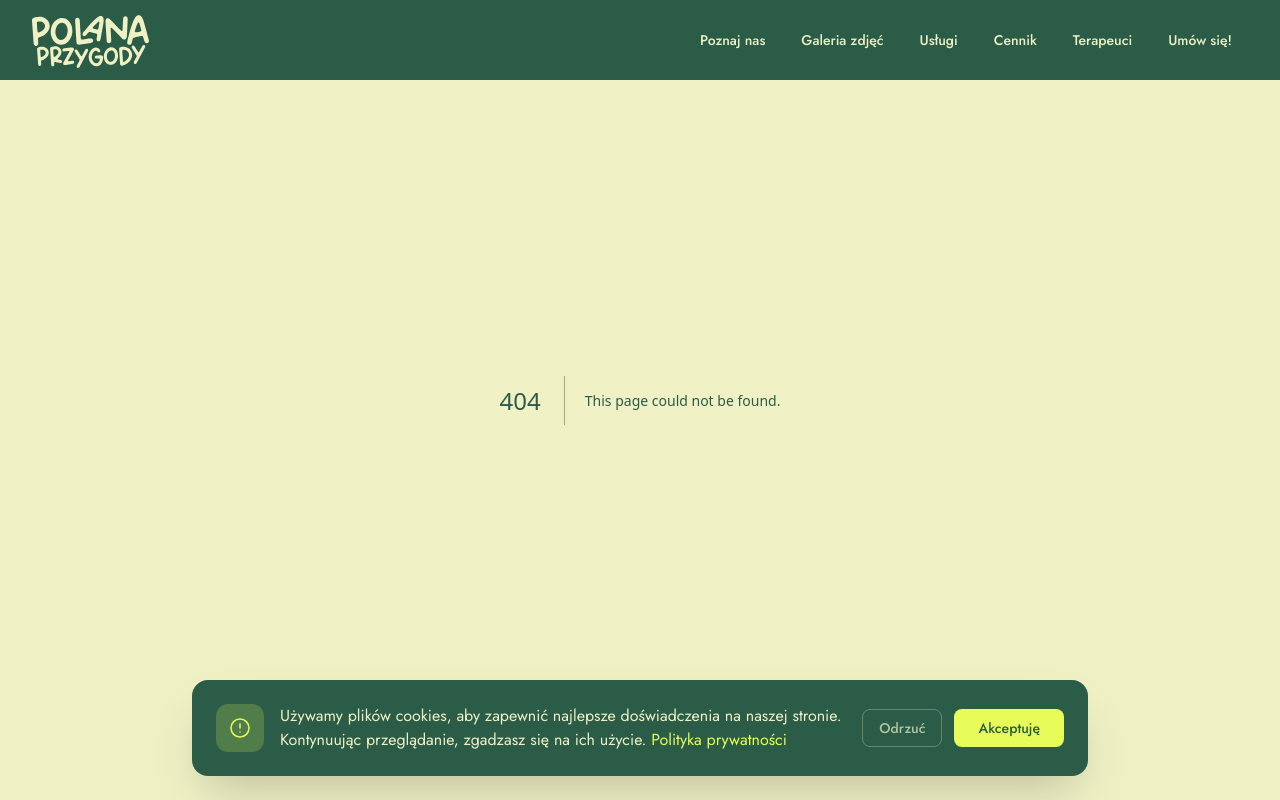
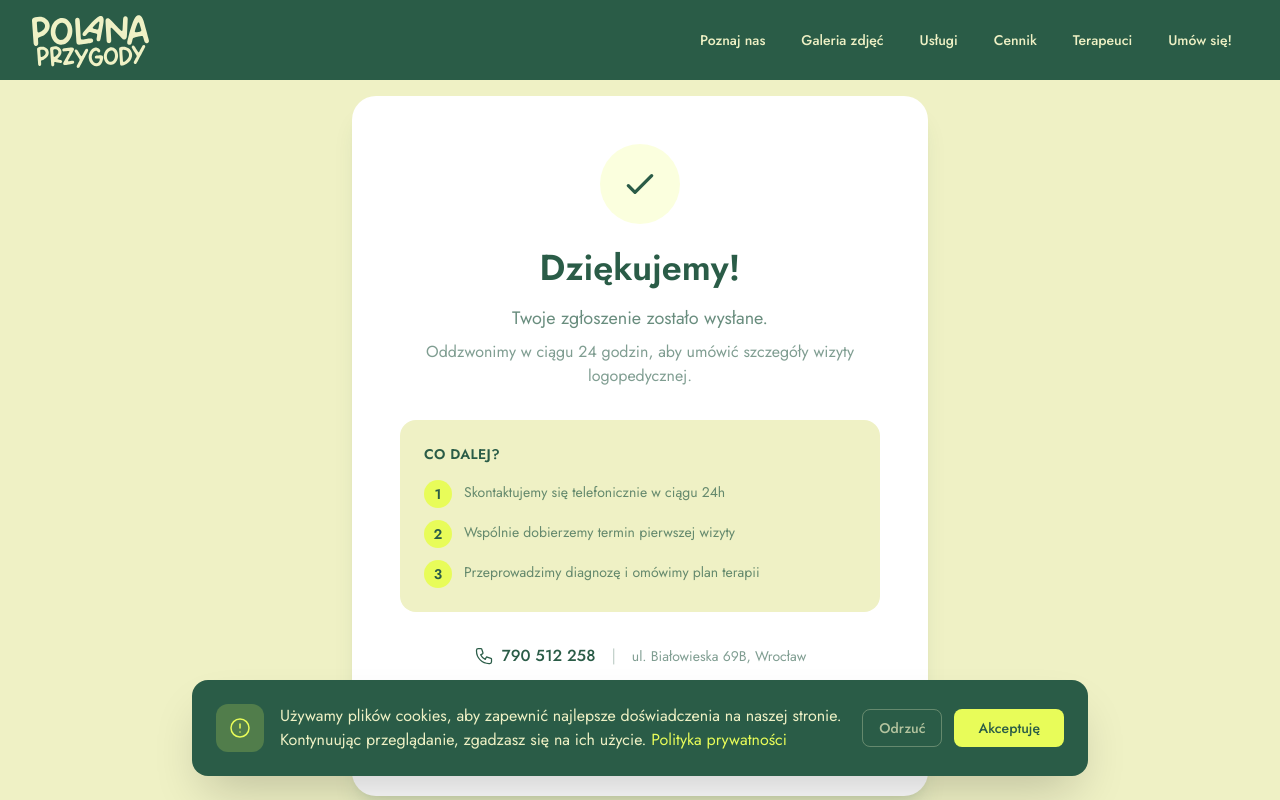
Before and after one commit to PolanaPrzygody/polanaprzygody-pl, a Next.js app: page /logopedia/dziekujemy in a window 1280 px wide. Before the commit this address had no page. Shown: the top 800 px of the page. Built offline with nearby package versions, Linux system fonts and the light colour scheme.

Commit message:
feat: dziekujemy page

```diff
--- /dev/null
+++ b/src/app/logopedia/dziekujemy/layout.tsx
@@ -0,0 +1,18 @@
+import type { Metadata } from "next";
+
+export const metadata: Metadata = {
+  title: "Dziękujemy za kontakt | Polana Przygody",
+  description: "Dziękujemy za przesłanie formularza. Skontaktujemy się z Tobą jak najszybciej.",
+  robots: {
+    index: false,
+    follow: false,
+  },
+};
+
+export default function DziekujemyLayout({
+  children,
+}: {
+  children: React.ReactNode;
+}) {
+  return <>{children}</>;
+}
--- /dev/null
+++ b/src/app/logopedia/dziekujemy/page.tsx
@@ -0,0 +1,125 @@
+"use client";
+
+import { motion } from "framer-motion";
+import Link from "next/link";
+import { Button } from "@/components/Button";
+
+export default function DziekujemyPage() {
+  return (
+    <div className="min-h-screen bg-polana-straw flex items-center justify-center px-4">
+      <div className="max-w-xl w-full pt-24 pb-16">
+        <motion.div
+          initial={{ opacity: 0, y: 20 }}
+          animate={{ opacity: 1, y: 0 }}
+          transition={{ duration: 0.6 }}
+          className="bg-white rounded-3xl p-8 md:p-12 shadow-xl shadow-polana-dark-green/10 text-center"
+        >
+          {/* Success icon */}
+          <motion.div
+            initial={{ scale: 0 }}
+            animate={{ scale: 1 }}
+            transition={{ delay: 0.2, type: "spring", stiffness: 200 }}
+            className="w-20 h-20 bg-polana-lime/20 rounded-full flex items-center justify-center mx-auto mb-6"
+          >
+            <svg
+              className="w-10 h-10 text-polana-dark-green"
+              fill="none"
+              stroke="currentColor"
+              viewBox="0 0 24 24"
+            >
+              <path
+                strokeLinecap="round"
+                strokeLinejoin="round"
+                strokeWidth={2}
+                d="M5 13l4 4L19 7"
+              />
+            </svg>
+          </motion.div>
+
+          <h1 className="text-3xl md:text-4xl font-bold text-polana-dark-green mb-4">
+            Dziękujemy!
+          </h1>
+          <p className="text-lg text-polana-dark-green/70 mb-2">
+            Twoje zgłoszenie zostało wysłane.
+          </p>
+          <p className="text-polana-dark-green/60 mb-8">
+            Oddzwonimy w ciągu 24 godzin, aby umówić szczegóły wizyty
+            logopedycznej.
+          </p>
+
+          {/* What to expect */}
+          <div className="bg-polana-straw rounded-2xl p-6 mb-8 text-left">
+            <h2 className="text-sm font-semibold text-polana-dark-green uppercase tracking-wide mb-4">
+              Co dalej?
+            </h2>
+            <div className="space-y-3">
+              {[
+                {
+                  step: "1",
+                  text: "Skontaktujemy się telefonicznie w ciągu 24h",
+                },
+                {
+                  step: "2",
+                  text: "Wspólnie dobierzemy termin pierwszej wizyty",
+                },
+                {
+                  step: "3",
+                  text: "Przeprowadzimy diagnozę i omówimy plan terapii",
+                },
+              ].map((item) => (
+                <div key={item.step} className="flex items-start gap-3">
+                  <div className="w-7 h-7 bg-polana-lime rounded-full flex items-center justify-center flex-shrink-0 text-sm font-bold text-polana-dark-green">
+                    {item.step}
+                  </div>
+                  <p className="text-polana-dark-green/70 text-sm pt-0.5">
+                    {item.text}
+                  </p>
+                </div>
+              ))}
+            </div>
+          </div>
+
+          {/* Contact info */}
+          <div className="flex flex-col sm:flex-row items-center justify-center gap-4 mb-8">
+            <a
+              href="tel:+48790512258"
+              className="inline-flex items-center gap-2 text-polana-dark-green hover:text-polana-dark-green/70 transition-colors"
+            >
+              <svg
+                className="w-5 h-5"
+                fill="none"
+                stroke="currentColor"
+                viewBox="0 0 24 24"
+              >
+                <path
+                  strokeLinecap="round"
+                  strokeLinejoin="round"
+                  strokeWidth={1.5}
+                  d="M3 5a2 2 0 012-2h3.28a1 1 0 01.948.684l1.498 4.493a1 1 0 01-.502 1.21l-2.257 1.13a11.042 11.042 0 005.516 5.516l1.13-2.257a1 1 0 011.21-.502l4.493 1.498a1 1 0 01.684.949V19a2 2 0 01-2 2h-1C9.716 21 3 14.284 3 6V5z"
+                />
+              </svg>
+              <span className="font-medium">790 512 258</span>
+            </a>
+            <span className="hidden sm:inline text-polana-dark-green/30">|</span>
+            <span className="text-polana-dark-green/60 text-sm">
+              ul. Białowieska 69B, Wrocław
+            </span>
+          </div>
+
+          {/* CTA */}
+          <div className="flex flex-col sm:flex-row gap-3 justify-center">
+            <Button href="/logopedia" variant="primary">
+              Wróć do strony
+            </Button>
+            <Link
+              href="/"
+              className="inline-flex items-center justify-center px-6 py-2.5 text-polana-dark-green/70 hover:text-polana-dark-green font-medium transition-colors text-sm"
+            >
+              Strona główna
+            </Link>
+          </div>
+        </motion.div>
+      </div>
+    </div>
+  );
+}
--- a/src/app/logopedia/page.tsx
+++ b/src/app/logopedia/page.tsx
@@ -62,18 +62,7 @@ function LeadForm({ id }: { id?: string }) {
       const data = await response.json();
 
       if (response.ok) {
-        setStatus({
-          type: "success",
-          message: "Dziękujemy! Oddzwonimy jak najszybciej.",
-        });
-        setFormData({
-          name: "",
-          email: "",
-          phone: "",
-          message: "",
-          acceptedTerms: false,
-          acceptedServiceTerms: false,
-        });
+        window.location.href = "/logopedia/dziekujemy";
       } else {
         setStatus({
           type: "error",
@@ -369,18 +358,7 @@ function InlineLeadForm({ id }: { id?: string }) {
       const data = await response.json();
 
       if (response.ok) {
-        setStatus({
-          type: "success",
-          message: "Dziękujemy! Oddzwonimy jak najszybciej.",
-        });
-        setFormData({
-          name: "",
-          email: "",
-          phone: "",
-          message: "",
-          acceptedTerms: false,
-          acceptedServiceTerms: false,
-        });
+        window.location.href = "/logopedia/dziekujemy";
       } else {
         setStatus({
           type: "error",
```
